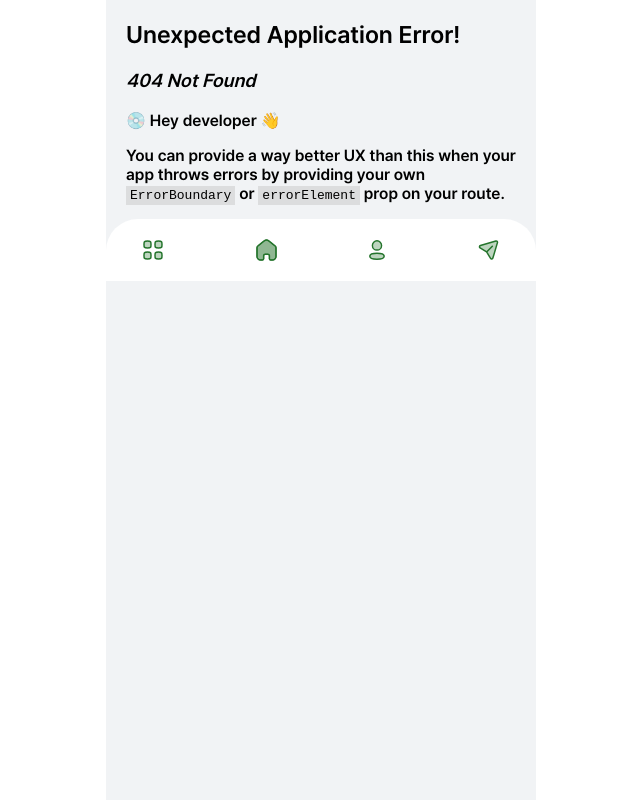
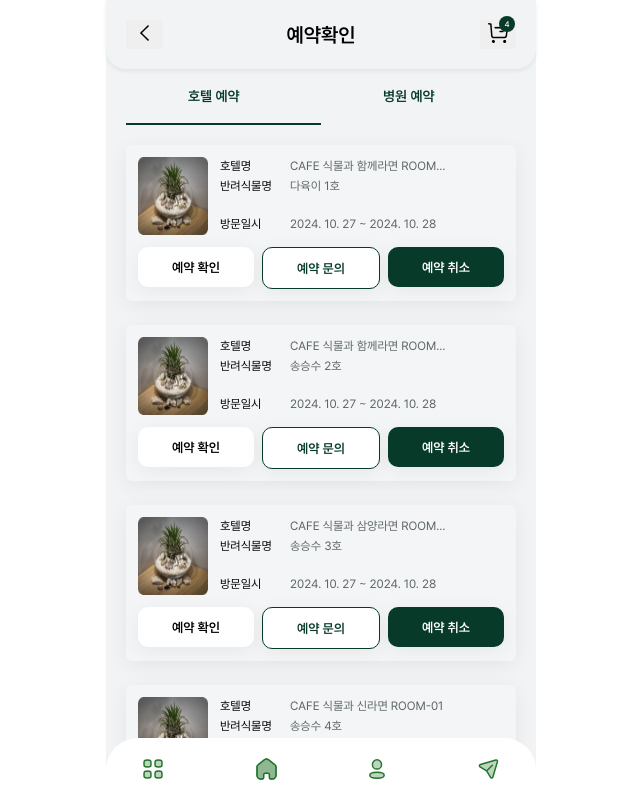
Before and after one commit to PlantHostel/PlantHostel-client, a React (Vite) app: page /reservation in a window 1280 px wide. Before the commit this address had no page. Shown: the top 800 px of the page, without its empty margins (319-959 px from the left). Built offline with nearby package versions, Linux system fonts and the light colour scheme.

Commit message:
CommonBox 추가 및 퍼블

```diff
--- /dev/null
+++ b/src/components/common/CommonBox.tsx
@@ -0,0 +1,17 @@
+import { ReactNode } from "react";
+import styled from "styled-components";
+
+export default function CommonBox({ children }: { children: ReactNode }) {
+  return <Box>{children}</Box>;
+}
+
+const Box = styled.div`
+  background: rgba(255, 255, 255, 0.15);
+  box-shadow: 0px 4px 20px rgba(0, 0, 0, 0.06);
+  padding: 12px;
+  border-radius: 6px;
+  margin-top: 8px;
+  font-size: 13px;
+  line-height: 18px;
+  font-family: "Pretendard-Regular";
+`;
--- a/src/components/common/CommonButton.tsx
+++ b/src/components/common/CommonButton.tsx
@@ -8,9 +8,20 @@ interface ButtonProps {
   border?: string;
 }
 
-export const CommonButton = ({ text, size, bgColor, txtColor, border }: ButtonProps) => {
+export const CommonButton = ({
+  text,
+  size,
+  bgColor,
+  txtColor,
+  border,
+}: ButtonProps) => {
   return (
-        <ButtonComponent size={size} bgColor={bgColor} txtColor={txtColor} border={border}>
+    <ButtonComponent
+      size={size}
+      bgColor={bgColor}
+      txtColor={txtColor}
+      border={border}
+    >
       {text}
     </ButtonComponent>
   );
@@ -28,6 +39,7 @@ const ButtonComponent = styled.button<{
   font-family: "Pretendard-SemiBold";
   text-align: center;
   height: 52px;
+  box-shadow: 0px 4px 20px rgba(0, 0, 0, 0.06);
   cursor: pointer;
   border: ${(props) => props.border || "none"};
   background-color: ${(props) => props.bgColor || "#073a29"};
@@ -49,4 +61,13 @@ ${(props) =>
     `
     width: 326px;
   `}
+
+${(props) =>
+    props.size === "reservation" &&
+    `
+    width: 103.33px;
+    height: 40px;
+    font-size: 13px;
+    box-sizing: content-box;
+  `}
 `;
--- a/src/components/common/InfoText.tsx
+++ b/src/components/common/InfoText.tsx
@@ -3,7 +3,7 @@ import styled from "styled-components";
 interface ProfileTextProps {
   label: string;
   value: string;
-  wordBreak: string;
+  wordBreak?: string;
 }
 
 export const InfoText = ({ label, value, wordBreak }: ProfileTextProps) => {
@@ -21,21 +21,21 @@ const InfoTextDiv = styled.div`
   line-height: 18px;
   display: flex;
   margin-bottom: 2px;
-
   .label {
     width: 50px;
     white-space: nowrap;
     padding-right: 10px;
-    font-family: "Pretendard-SemiBold";
+    font-family: "Pretendard-Regular";
     line-height: 18px;
   }
 
   .value {
     width: 160px;
-    display: flex;
     padding-left: 10px;
     color: #5d6762;
-    white-space: normal;
+    text-overflow: ellipsis;
+    white-space: nowrap;
+    overflow: hidden;
   }
 
   .keep-all {
--- /dev/null
+++ b/src/components/reservation/HostelItem.tsx
@@ -0,0 +1,68 @@
+import styled from "styled-components";
+import { InfoText } from "../common/InfoText";
+import { CommonButton } from "../common/CommonButton";
+import PlantImage from "../../assets/Rectangle 178.png";
+type HostelProps = {
+  item: {
+    id: number;
+    hostemNm: string;
+    plantNm: string;
+    check: string;
+  };
+};
+
+export default function HostelItem({ item }: HostelProps) {
+  return (
+    <ItemWrapper>
+      <InfoWrapper>
+        <img className="item-img" src={PlantImage} />
+        <div className="item-info">
+          <InfoText label="호텔명" value={item.hostemNm} wordBreak="nowrap" />
+          <InfoText
+            label="반려식물명"
+            value={item.plantNm}
+            wordBreak="nowrap"
+          />
+          <br />
+          <InfoText label="방문일시" value={item.check} wordBreak="nowrap" />
+        </div>
+      </InfoWrapper>
+      <ButtonWrapper>
+        <CommonButton
+          text="예약 확인"
+          bgColor="white"
+          txtColor="black"
+          size="reservation"
+        />
+        <CommonButton
+          text="예약 문의"
+          bgColor="white"
+          txtColor="#073A29"
+          border="1px solid #073A29"
+          size="reservation"
+        />
+        <CommonButton text="예약 취소" txtColor="white" size="reservation" />
+      </ButtonWrapper>
+    </ItemWrapper>
+  );
+}
+
+const ItemWrapper = styled.div``;
+const InfoWrapper = styled.div`
+  display: flex;
+  gap: 12px;
+  margin-bottom: 12px;
+  .item-img {
+    width: 70px;
+  }
+  .item-info {
+    display: flex;
+    flex-direction: column;
+    justify-content: end;
+  }
+`;
+
+const ButtonWrapper = styled.div`
+  display: flex;
+  gap: 8px;
+`;
--- /dev/null
+++ b/src/components/reservation/ReservationHostel.tsx
@@ -0,0 +1,54 @@
+import styled from "styled-components";
+import CommonBox from "../common/CommonBox";
+import HostelItem from "./HostelItem";
+
+export default function ReservationHostel() {
+  const data = [
+    {
+      id: 1,
+      hostemNm: "CAFE 식물과 함께라면 ROOM-01aaaaaaaaaaaaaaaaaaaaaaaa",
+      plantNm: "다육이 1호",
+      check: "2024. 10. 27 ~ 2024. 10. 28",
+    },
+    {
+      id: 2,
+      hostemNm: "CAFE 식물과 함께라면 ROOM-01",
+      plantNm: "송승수 2호",
+      check: "2024. 10. 27 ~ 2024. 10. 28",
+    },
+    {
+      id: 3,
+      hostemNm: "CAFE 식물과 삼양라면 ROOM-01",
+      plantNm: "송승수 3호",
+      check: "2024. 10. 27 ~ 2024. 10. 28",
+    },
+    {
+      id: 4,
+      hostemNm: "CAFE 식물과 신라면 ROOM-01",
+      plantNm: "송승수 4호",
+      check: "2024. 10. 27 ~ 2024. 10. 28",
+    },
+    {
+      id: 5,
+      hostemNm: "CAFE 식물과 참깨라면 ROOM-01",
+      plantNm: "송승수 5호",
+      check: "2024. 10. 27 ~ 2024. 10. 28",
+    },
+  ];
+
+  return (
+    <HostelWrapper>
+      {data.map((item) => (
+        <CommonBox>
+          <HostelItem key={item.id} item={item} />
+        </CommonBox>
+      ))}
+    </HostelWrapper>
+  );
+}
+
+const HostelWrapper = styled.div`
+  display: flex;
+  flex-direction: column;
+  gap: 16px;
+`;
--- /dev/null
+++ b/src/components/reservation/ReservationTab.tsx
@@ -0,0 +1,40 @@
+import styled from "styled-components";
+import ReservationHostel from "./ReservationHostel";
+
+export default function ReservationTab() {
+  const tabArr = [
+    { name: "호텔 예약", content: <ReservationHostel /> },
+    { name: "병원 예약", content: "병원 탭" },
+  ];
+
+  return (
+    <ReservationInfoTab>
+      <TabBox>
+        {tabArr.map((tab, index) => (
+          <Tab key={index}>{tab.name}</Tab>
+        ))}
+      </TabBox>
+      {tabArr[0].content}
+    </ReservationInfoTab>
+  );
+}
+
+const ReservationInfoTab = styled.div`
+  min-height: 632px;
+`;
+
+const TabBox = styled.div`
+  display: flex;
+  margin-bottom: 12px;
+`;
+
+const Tab = styled.div`
+  width: 175px;
+  padding: 19px 62px;
+  font-size: 14px;
+  color: #073a29;
+  cursor: pointer;
+  &:first-child {
+    border-bottom: 2px solid #073a29;
+  }
+`;
--- /dev/null
+++ b/src/pages/reservation/ReservationCheck.tsx
@@ -0,0 +1,18 @@
+import { BorderHeader } from "../../components/common/BorderHeader";
+import { IconButton } from "../../components/common/IconButton";
+import LeftArrow from "../../assets/arrow-left.png";
+import CartImage from "../../assets/cart.png";
+import ReservationTab from "../../components/reservation/ReservationTab";
+
+export default function ReservationCheck() {
+  return (
+    <>
+      <BorderHeader
+        title="예약확인"
+        left={<IconButton icon={LeftArrow} />}
+        right={<IconButton icon={CartImage} count={4} alarmColor="#073a29" />}
+      />
+      <ReservationTab />
+    </>
+  );
+}
--- a/src/pages/CheckReservation.tsx
+++ b/src/pages/reservation/ReservationDetail.tsx
@@ -1,29 +1,29 @@
-import { BorderHeader } from "../components/common/BorderHeader";
-import { IconButton } from "../components/common/IconButton";
-import LeftArrow from "../assets/arrow-left.png";
-import CartImage from "../assets/cart.png";
+import { BorderHeader } from "../../components/common/BorderHeader";
+import { IconButton } from "../../components/common/IconButton";
+import LeftArow from "../../assets/arrow-left.png";
+import CartImage from "../../assets/cart.png";
 import styled from "styled-components";
-import { ReservationInfo } from "../components/reservation/ReservationInfo";
+import { ReservationInfo } from "../../components/reservation/reservation-detail/ReservationDetailInfo";
 
-export const CheckReservation = () => {
+export const ReservationDetail = () => {
   const reservationNumber = 890898384;
 
   return (
-    <CheckReservationBox>
+    <ReservationDetailBox>
       <BorderHeader
         title="예약확인"
-        left={<IconButton icon={LeftArrow} />}
+        left={<IconButton icon={LeftArow} />}
         right={<IconButton icon={CartImage} count={4} alarmColor="#073a29" />}
       />
       <div className="reservation-number">
         예약번호 <span>{reservationNumber}</span>
       </div>
       <ReservationInfo />
-    </CheckReservationBox>
+    </ReservationDetailBox>
   );
 };
 
-const CheckReservationBox = styled.div`
+const ReservationDetailBox = styled.div`
   .reservation-number {
     color: #767676;
     font-size: 11px;
```
Also changed, not shown: src/components/reservation/reservation-detail/ReservationDetailInfo.tsx (renamed from src/components/reservation/ReservationInfo.tsx, +4 -3 lines), src/routes/router.tsx (+7 -2 lines), src/assets/Rectangle 178.png (added), src/components/reservation/reservation-detail/ReservationInfoRow.tsx (renamed from src/components/reservation/ReservationInfoRow.tsx). Lines whose indentation alone changed are shown as unchanged.
